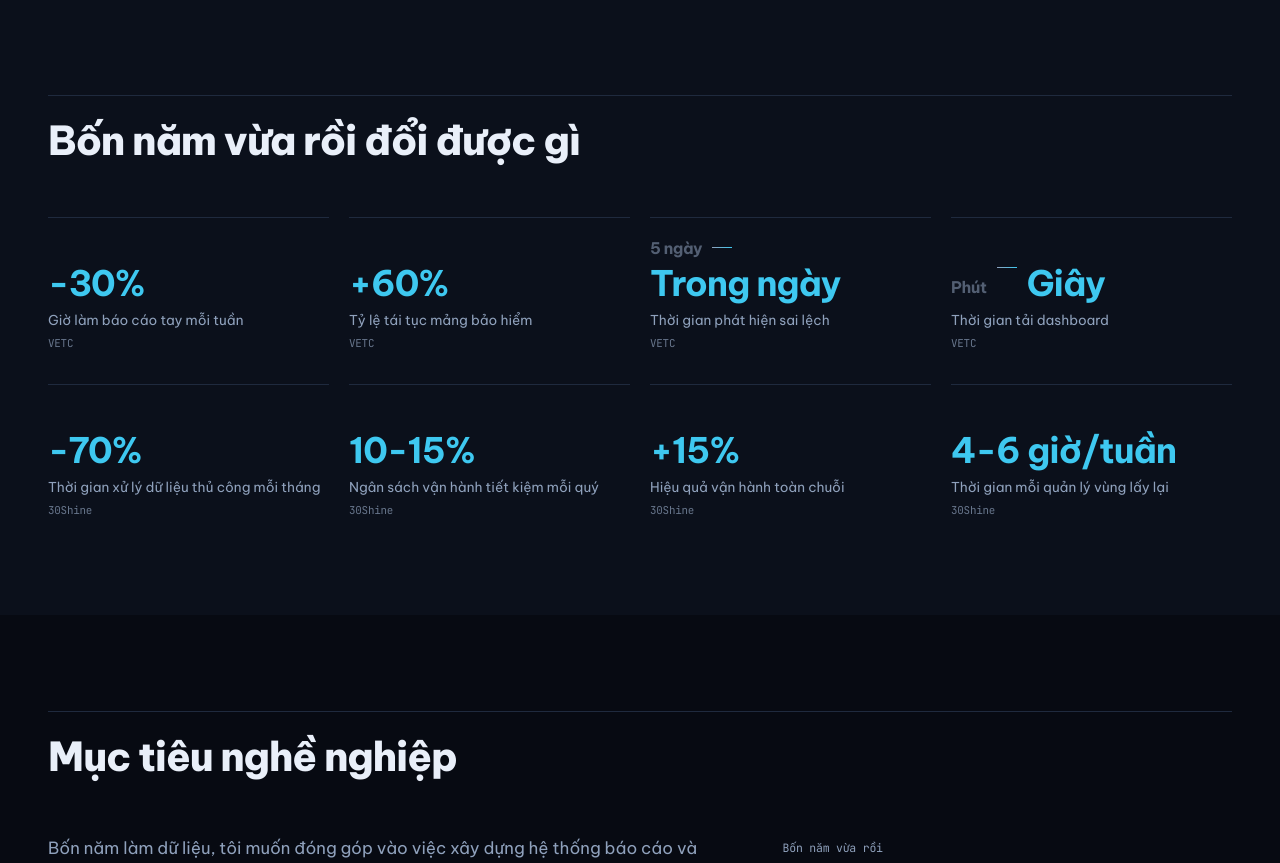
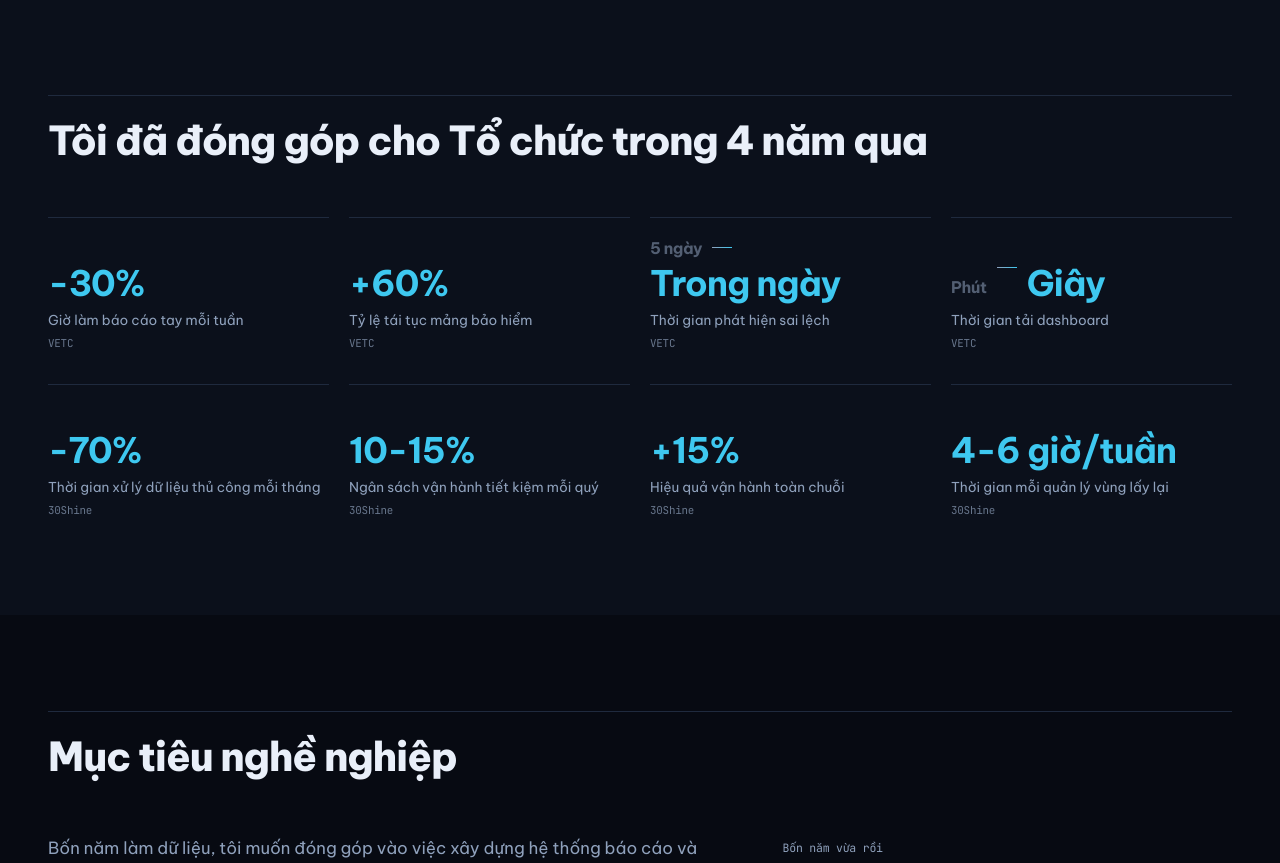
Before and after one commit to huypq2607/huypq-portfolio, a React (Vite) app: page / in a window 1280 px wide. Shown: the part 840-1703 px from the top of the page. Built offline with nearby package versions, Linux system fonts and the light colour scheme.

Commit message:
Đổi tiêu đề dải kết quả

```diff
--- a/noi_dung/noi_dung.ts
+++ b/noi_dung/noi_dung.ts
@@ -628,7 +628,7 @@ export const NHAN = {
   nhan_chung_chi: { vi: 'Chứng chỉ' } satisfies Song,
   nhan_san_pham_rieng: { vi: 'Sản phẩm cá nhân' } satisfies Song,
   nhan_quy_trinh: { vi: 'Dây chuyền dữ liệu, sáu chặng' } satisfies Song,
-  muc_ket_qua: { vi: 'Bốn năm vừa rồi đổi được gì' } satisfies Song,
+  muc_ket_qua: { vi: 'Tôi đã đóng góp cho Tổ chức trong 4 năm qua' } satisfies Song,
   nhan_dong_thoi_gian: { vi: 'Bốn năm vừa rồi' } satisfies Song,
 
   bo_qua_dau_trang: { vi: 'Bỏ qua phần đầu trang' } satisfies Song,
```
